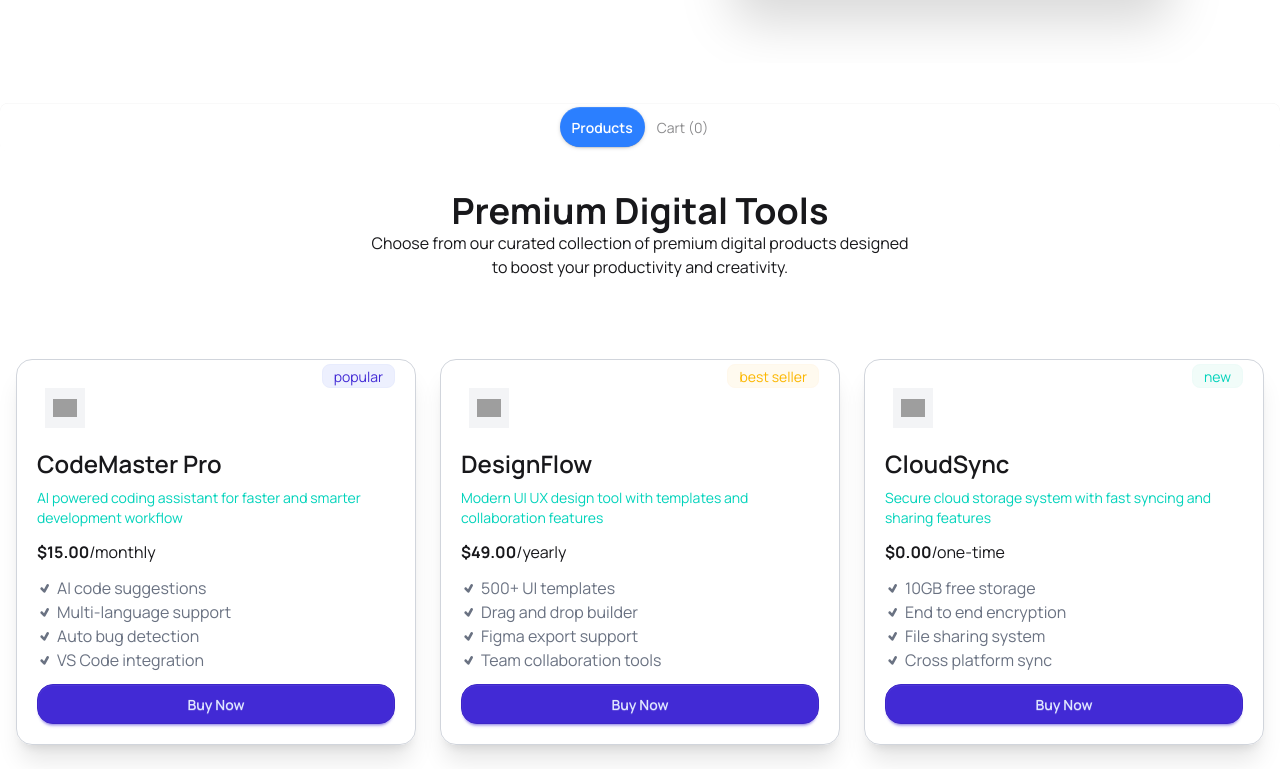
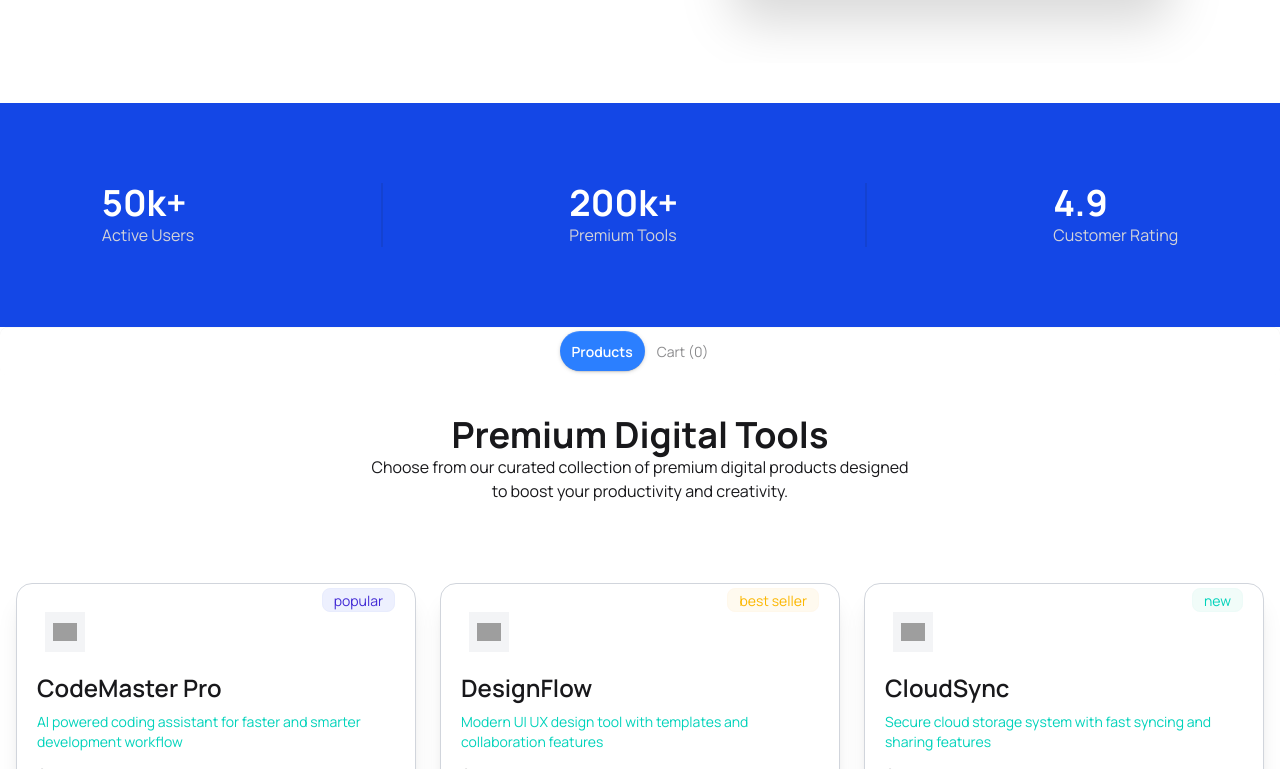
Before and after one commit to 5hoaib21/B13-A06-project, a React (Vite) app: page / in a window 1280 px wide. Shown: the part 711-1480 px from the top of the page. Built offline with nearby package versions, Linux system fonts and the light colour scheme; grey boxes are pictures that could not be loaded.

Commit message:
added rating section

```diff
--- a/src/App.jsx
+++ b/src/App.jsx
@@ -8,6 +8,7 @@
 import GetStarted from "./components/GetStarted/GetStarted";
 import PricingSect from "./components/PricingSect/PricingSect";
 import ReadyToTransform from "./components/ReadyToTransform/ReadyToTransform";
+import RatingSect from "./components/RatingSect/RatingSect";
 
 const getModels = async () => {
   const res = await fetch("/data.json");
@@ -27,6 +28,7 @@
     <>
       <Navbar carts={carts} />
       <Banner />
+      <RatingSect />
 
       {/* name of each tab group should be unique */}
       <div className="tabs tabs-box justify-center bg-transparent">
--- a/src/components/Navbar/Navbar.jsx
+++ b/src/components/Navbar/Navbar.jsx
@@ -75,8 +75,8 @@
           <span className="bg-blue-500 text-white font-semibold badge badge-sm indicator-item">{carts.length}</span>
         </div>
       </div>
-        <a className="btn btn-outline border-none  mr-2.5">Login</a>
-        <a className="btn btn-primary rounded-full">Get Started</a>
+        <a className="btn btn-outline border-none  mr-2.5 ">Login</a>
+        <a className="btn btn-primary rounded-full sm:hidden">Get Started</a>
       </div>
     </div>
   );
--- a/src/components/PricingSect/PricingSect.jsx
+++ b/src/components/PricingSect/PricingSect.jsx
@@ -15,7 +15,7 @@
       <div className="">
         {/* pricing cards */}
         <div className="gap-5  grid md:grid-cols-2 lg:grid-cols-3">
-          <div className="card  bg-base-100 shadow-lg">
+          <div className=" card  bg-base-100 shadow-lg">
             <div className="card-body">
 
              <div className="space-y-2">
@@ -23,7 +23,7 @@
                 <p>Best for professionals</p>
                 <p ><span className="text-2xl font-bold">$0</span>/month</p>
               </div>
-              <ul className="mt-6 flex flex-col gap-2 text-xs">
+              <ul className="mt-6 flex flex-col flex-1 gap-2 text-xs">
                 <li>
                   <svg
                     xmlns="http://www.w3.org/2000/svg"
@@ -107,7 +107,7 @@
                 <p>Best for professionals</p>
                 <p ><span className="text-2xl font-bold">$29</span>/month</p>
               </div>
-              <ul className="mt-6 flex flex-col gap-2 text-xs">
+              <ul className="mt-6 flex flex-col flex-1 gap-2 text-xs">
                 <li>
                   <svg
                     xmlns="http://www.w3.org/2000/svg"
@@ -225,7 +225,7 @@
                 <p>For teams and businesses</p>
                 <p ><span className="text-2xl font-bold">$99</span>/month</p>
               </div>
-              <ul className="mt-6 flex flex-col gap-2 text-xs">
+              <ul className="mt-6 flex flex-col flex-1 gap-2 text-xs">
                 <li>
                   <svg
                     xmlns="http://www.w3.org/2000/svg"
--- /dev/null
+++ b/src/components/RatingSect/RatingSect.jsx
@@ -0,0 +1,28 @@
+import React from 'react';
+
+const RatingSect = () => {
+  return (
+    <div className='bg-blue-700 '>
+      <div className='container mx-auto py-20 px-10'>
+      <div className='ratingContainer flex flex-col md:flex-row items-center justify-around gap-10'>
+    <div className=''>
+      <h1 className='text-4xl font-bold text-white'>50k+</h1>
+      <p className='text-zinc-300'>Active Users</p>
+    </div>
+     <div className=" divider divider-horizontal text-zinc-300"></div>
+    <div className=''>
+      <h1 className='text-4xl font-bold text-white'>200k+</h1>
+      <p className='text-zinc-300'>Premium Tools</p>
+    </div>
+     <div className=" divider divider-horizontal text-zinc-300"></div>
+    <div className=''>
+      <h1 className='text-4xl font-bold text-white'>4.9</h1>
+      <p className='text-zinc-300'>Customer Rating</p>
+    </div>
+      </div>
+    </div>
+    </div>
+  );
+};
+
+export default RatingSect;
```
